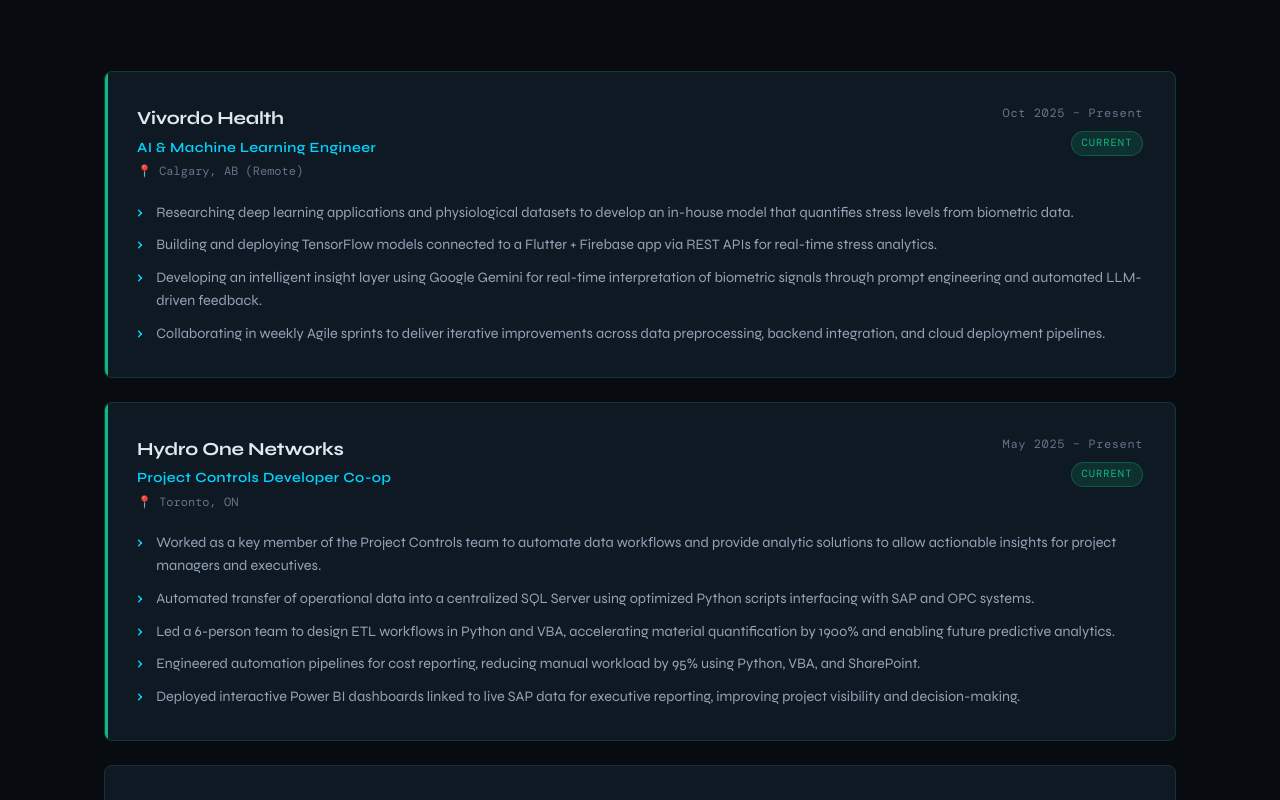
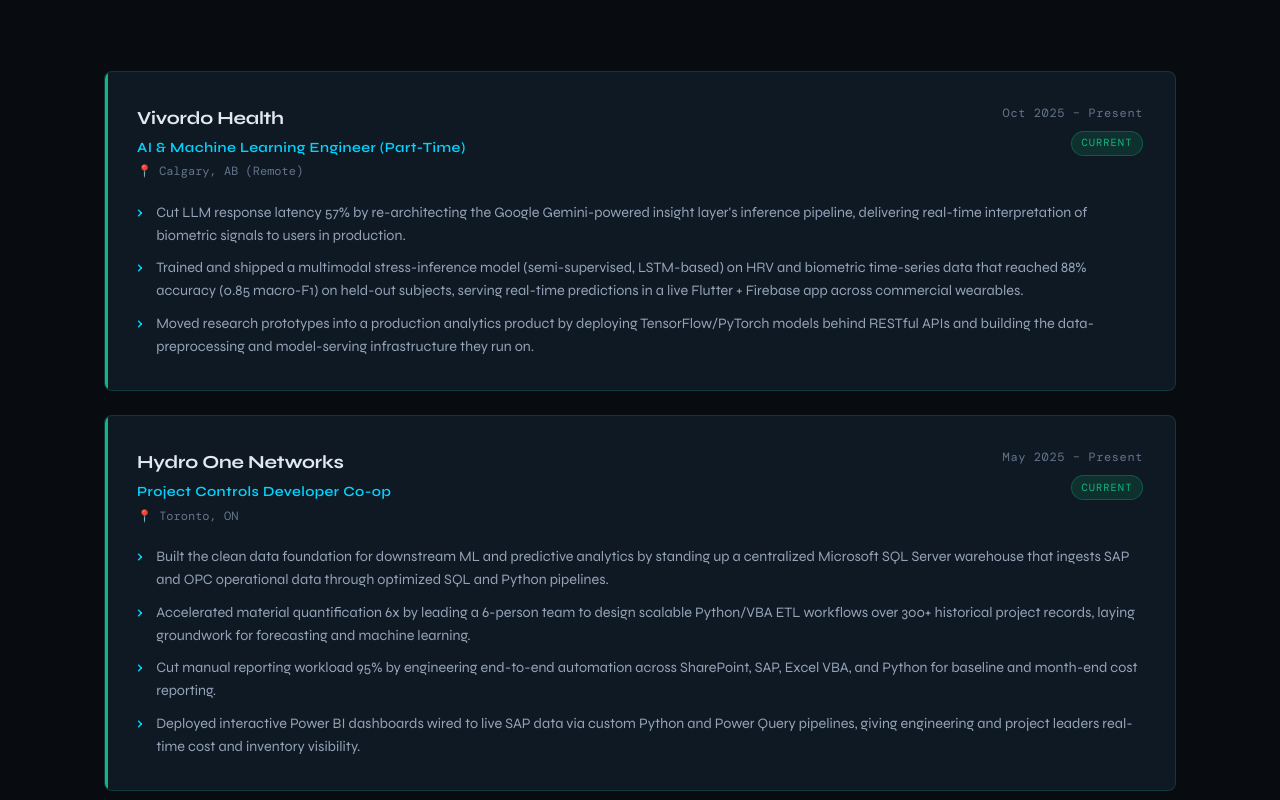
Before and after one commit to Dhandu7/personal_portfolio2, a React (Vite) app: page / in a window 1280 px wide. Shown: the part 1720-2520 px from the top of the page. Built offline with nearby package versions, Linux system fonts and the light colour scheme; a web font is replaced by a local one.

Commit message:
added scenr

```diff
--- a/src/data.js
+++ b/src/data.js
@@ -42,15 +42,14 @@
   {
     id: 1,
     company: 'Vivordo Health',
-    role: 'AI & Machine Learning Engineer',
+    role: 'AI & Machine Learning Engineer (Part-Time)',
     location: 'Calgary, AB (Remote)',
     date: 'Oct 2025 – Present',
     current: true,
     bullets: [
-      'Researching deep learning applications and physiological datasets to develop an in-house model that quantifies stress levels from biometric data.',
-      'Building and deploying TensorFlow models connected to a Flutter + Firebase app via REST APIs for real-time stress analytics.',
-      'Developing an intelligent insight layer using Google Gemini for real-time interpretation of biometric signals through prompt engineering and automated LLM-driven feedback.',
-      'Collaborating in weekly Agile sprints to deliver iterative improvements across data preprocessing, backend integration, and cloud deployment pipelines.',
+      "Cut LLM response latency 57% by re-architecting the Google Gemini-powered insight layer's inference pipeline, delivering real-time interpretation of biometric signals to users in production.",
+      'Trained and shipped a multimodal stress-inference model (semi-supervised, LSTM-based) on HRV and biometric time-series data that reached 88% accuracy (0.85 macro-F1) on held-out subjects, serving real-time predictions in a live Flutter + Firebase app across commercial wearables.',
+      'Moved research prototypes into a production analytics product by deploying TensorFlow/PyTorch models behind RESTful APIs and building the data-preprocessing and model-serving infrastructure they run on.',
     ],
   },
   {
@@ -61,11 +60,10 @@
     date: 'May 2025 – Present',
     current: true,
     bullets: [
-      'Worked as a key member of the Project Controls team to automate data workflows and provide analytic solutions to allow actionable insights for project managers and executives.',
-      'Automated transfer of operational data into a centralized SQL Server using optimized Python scripts interfacing with SAP and OPC systems.',
-      'Led a 6-person team to design ETL workflows in Python and VBA, accelerating material quantification by 1900% and enabling future predictive analytics.',
-      'Engineered automation pipelines for cost reporting, reducing manual workload by 95% using Python, VBA, and SharePoint.',
-      'Deployed interactive Power BI dashboards linked to live SAP data for executive reporting, improving project visibility and decision-making.',
+      'Built the clean data foundation for downstream ML and predictive analytics by standing up a centralized Microsoft SQL Server warehouse that ingests SAP and OPC operational data through optimized SQL and Python pipelines.',
+      'Accelerated material quantification 6x by leading a 6-person team to design scalable Python/VBA ETL workflows over 300+ historical project records, laying groundwork for forecasting and machine learning.',
+      'Cut manual reporting workload 95% by engineering end-to-end automation across SharePoint, SAP, Excel VBA, and Python for baseline and month-end cost reporting.',
+      'Deployed interactive Power BI dashboards wired to live SAP data via custom Python and Power Query pipelines, giving engineering and project leaders real-time cost and inventory visibility.',
     ],
   },
   {
@@ -112,6 +110,17 @@
 //  github & live can be null if not applicable
 // ─────────────────────────────────────────────
 export const projects = [
+  {
+    id: 1,
+    name: 'SCENR',
+    description:
+      "SCENR turns the scattered camera rolls of a group trip into polished, platform-ready social reels in about two minutes, no editing skill required. I'm building the AI core: a CLIP-based theme-matching engine that scores everyone's media against per-theme visual \"fingerprints\" using vector search (pgvector), and a deterministic reel-generation pipeline that ranks the best clips, beat-syncs cuts to music with librosa, and renders themed edits with FFmpeg on an async GPU queue. (In progress.)",
+    stack: ['Python', 'PyTorch', 'CLIP', 'pgvector', 'FFmpeg', 'librosa', 'PostgreSQL', 'Supabase', 'React'],
+    github: null, // TODO: add repo link when public
+    live: null,   // TODO: add demo link when available
+    image: '/scenr.png', // TODO: drop image in /public/
+    emoji: '🎬',
+  },
     {
     id: 2,
     name: 'FitPic',
```
